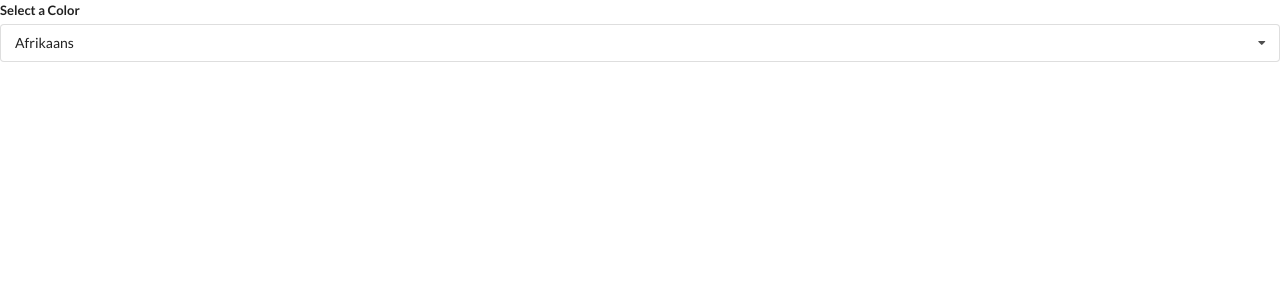
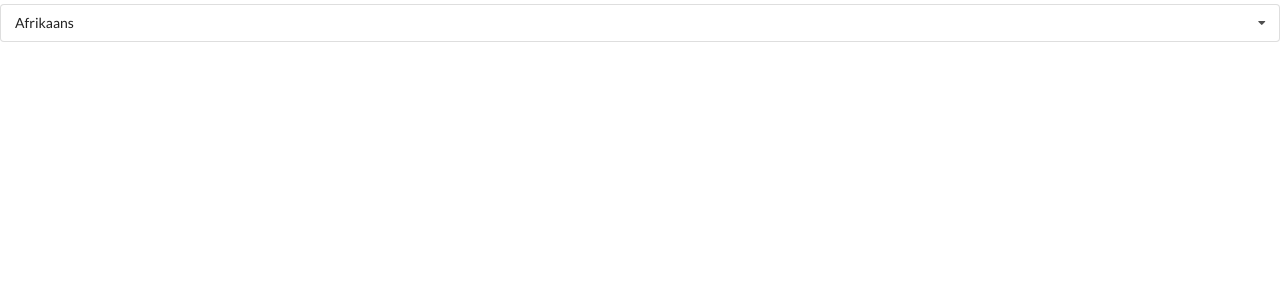
Before and after one commit to Avivitw/widgets, a React (Create React App) app: page / in a window 1280 px wide. Shown: the top 300 px of the page. Built offline with nearby package versions, Linux system fonts and the light colour scheme.

Commit message:
Added dynamic label for dropdown

```diff
--- a/src/components/Dropdown.js
+++ b/src/components/Dropdown.js
@@ -1,6 +1,6 @@
 import React, { useState, useEffect, useRef } from "react";
 
-const Dropdown = ({ options, selected, onSelectedChange }) => {
+const Dropdown = ({ label, options, selected, onSelectedChange }) => {
   const [open, setOpen] = useState(false);
   const ref = useRef();
 
@@ -39,7 +39,7 @@ const Dropdown = ({ options, selected, onSelectedChange }) => {
   return (
     <div ref={ref} className="ui form">
       <div className="field">
-        <label className="label">Select a Color</label>
+        <label className="label">{label}</label>
         <div
           onClick={() => setOpen(!open)}
           className={`ui selection dropdown ${open ? "visible active" : ""}`}
```
